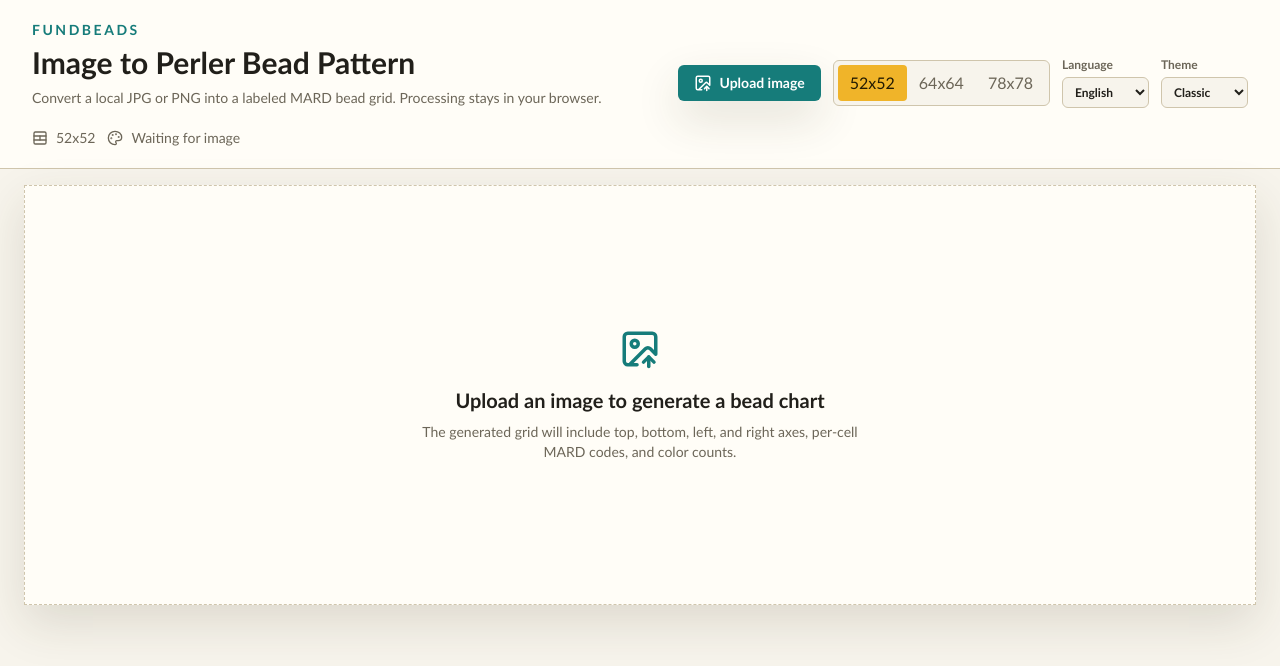
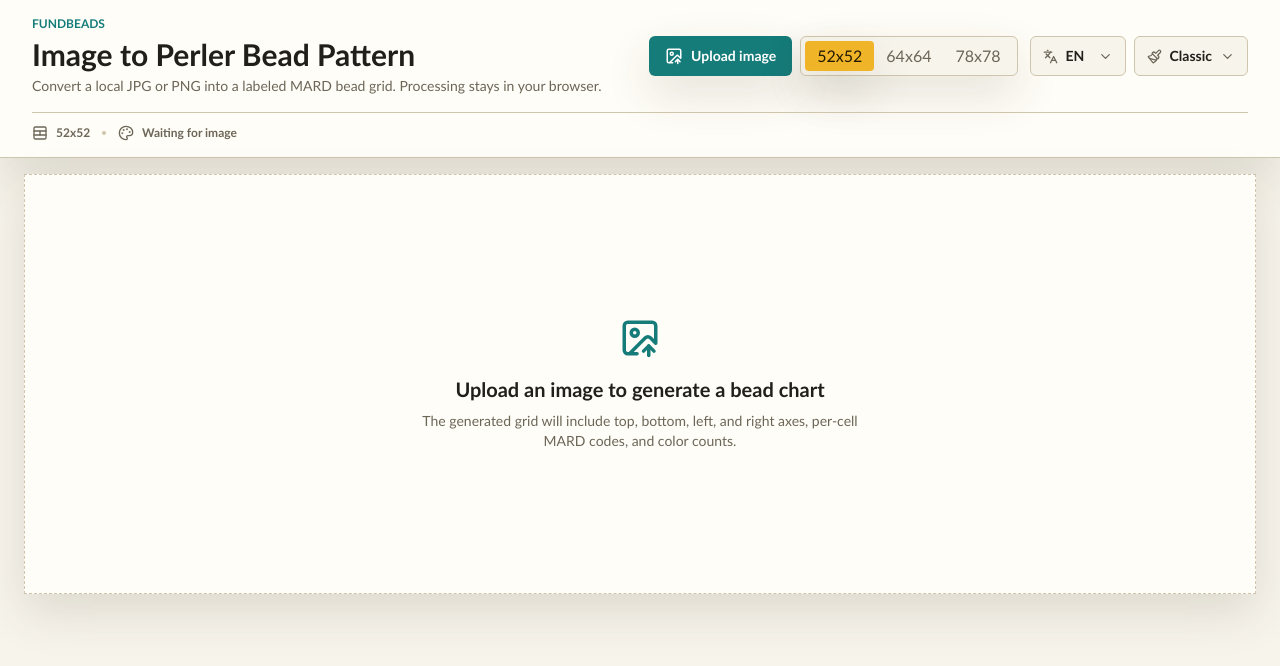
Before and after one commit to vendettar/fundbeads, a React (Vite) app in the folder frontend/: page / in a window 1280 px wide. Shown: the top 666 px of the page. Built offline with nearby package versions, Linux system fonts and the light colour scheme.

Commit message:
Polish homepage control layout

```diff
--- a/frontend/src/App.tsx
+++ b/frontend/src/App.tsx
@@ -1,5 +1,5 @@
-import { ImageUp, Loader2, Palette, TableCellsSplit, ZoomIn, ZoomOut } from "lucide-react";
-import type { ChangeEvent } from "react";
+import { ChevronDown, ImageUp, Languages, Loader2, Paintbrush, Palette, TableCellsSplit, ZoomIn, ZoomOut } from "lucide-react";
+import type { ChangeEvent, ReactNode } from "react";
 import { useCallback, useEffect, useMemo, useRef, useState } from "react";
 
 import { locales, normalizeLocale, useI18n } from "./i18n";
@@ -83,95 +83,100 @@ export function App() {
 
   return (
     <main className="min-h-screen bg-background text-foreground">
-      <section className="border-b border-border bg-card">
-        <div className="mx-auto flex max-w-7xl flex-col gap-5 px-4 py-5 sm:px-6 lg:px-8">
-          <div className="flex flex-col gap-4 lg:flex-row lg:items-end lg:justify-between">
-            <div>
-              <p className="text-sm font-semibold uppercase tracking-[0.18em] text-primary">{t("appName")}</p>
-              <h1 className="mt-1 text-3xl font-semibold">{t("title")}</h1>
-              <p className="mt-2 max-w-2xl text-sm text-muted-foreground">{t("subtitle")}</p>
+      <section className="border-b border-border bg-card shadow-panel">
+        <div className="mx-auto flex max-w-7xl flex-col gap-4 px-4 py-4 sm:px-6 lg:px-8">
+          <div className="flex flex-col gap-4 xl:flex-row xl:items-center xl:justify-between">
+            <div className="min-w-0">
+              <p className="text-xs font-bold uppercase text-primary">{t("appName")}</p>
+              <h1 className="mt-1 text-2xl font-semibold sm:text-3xl">{t("title")}</h1>
+              <p className="mt-1 max-w-2xl text-sm text-muted-foreground">{t("subtitle")}</p>
             </div>
-            <div className="flex flex-wrap items-center gap-3">
-              <label className="inline-flex cursor-pointer items-center gap-2 rounded-md bg-primary px-4 py-2 text-sm font-semibold text-primary-foreground shadow-panel">
+
+            <div className="flex flex-col gap-3 lg:flex-row lg:items-center xl:justify-end">
+              <div className="flex flex-wrap items-center gap-2">
+                <label className="inline-flex h-10 cursor-pointer items-center gap-2 rounded-md bg-primary px-4 text-sm font-bold text-primary-foreground shadow-panel transition hover:opacity-95">
                   <ImageUp size={18} />
                   {t("uploadImage")}
                   <input id="image-upload" className="sr-only" type="file" accept="image/png,image/jpeg" onChange={onFileChange} />
                 </label>
-              <div className="inline-flex rounded-md border border-border bg-background p-1">
+                <div className="inline-flex h-10 rounded-md border border-border bg-background p-1 shadow-panel">
                   {gridSizes.map((size) => (
                     <button
                       key={size}
                       type="button"
                       onClick={() => void onGridSizeChange(size)}
-                    className={`rounded px-3 py-1.5 text-sm font-semibold ${
-                      gridSize === size ? "bg-secondary text-secondary-foreground" : "text-muted-foreground hover:bg-muted"
+                      className={`rounded px-3 text-sm font-bold transition ${
+                        gridSize === size ? "bg-secondary text-secondary-foreground shadow-panel" : "text-muted-foreground hover:bg-muted"
                       }`}
                     >
                       {size}x{size}
                     </button>
                   ))}
                 </div>
-              <label className="grid gap-1 text-xs font-semibold text-muted-foreground">
-                {t("language")}
-                <select
+              </div>
+
+              <div className="flex flex-wrap items-center gap-2">
+                <PreferenceSelect
+                  label={t("language")}
+                  icon={<Languages size={15} />}
                   value={locale}
-                  onChange={(event) => {
-                    const nextLocale = normalizeLocale(event.target.value);
+                  onChange={(value) => {
+                    const nextLocale = normalizeLocale(value);
                     if (nextLocale) {
                       setLocale(nextLocale);
                     }
                   }}
-                  className="rounded-md border border-border bg-background px-2 py-1.5 text-sm font-semibold text-foreground"
-                >
-                  {locales.map((nextLocale) => (
-                    <option key={nextLocale.id} value={nextLocale.id}>
-                      {nextLocale.label}
-                    </option>
-                  ))}
-                </select>
-              </label>
-              <label className="grid gap-1 text-xs font-semibold text-muted-foreground">
-                {t("theme")}
-                <select
+                  options={locales.map((nextLocale) => ({ value: nextLocale.id, label: nextLocale.label, displayLabel: nextLocale.shortLabel }))}
+                />
+                <PreferenceSelect
+                  label={t("theme")}
+                  icon={<Paintbrush size={15} />}
                   value={theme}
-                  onChange={(event) => {
-                    const nextTheme = normalizeTheme(event.target.value);
+                  onChange={(value) => {
+                    const nextTheme = normalizeTheme(value);
                     if (nextTheme) {
                       setTheme(nextTheme);
                     }
                   }}
-                  className="rounded-md border border-border bg-background px-2 py-1.5 text-sm font-semibold text-foreground"
-                >
-                  {themes.map((nextTheme) => (
-                    <option key={nextTheme.id} value={nextTheme.id}>
-                      {themeLabel(nextTheme.id)}
-                    </option>
-                  ))}
-                </select>
-              </label>
+                  options={themes.map((nextTheme) => ({ value: nextTheme.id, label: themeLabel(nextTheme.id) }))}
+                />
+              </div>
             </div>
           </div>
 
-          <div className="flex flex-wrap items-center gap-3 text-sm text-muted-foreground">
-            <span className="inline-flex items-center gap-2">
+          <div className="flex min-w-0 flex-wrap items-center gap-x-3 gap-y-1 border-t border-border pt-3 text-xs font-semibold text-muted-foreground" aria-live="polite">
+            <span className="inline-flex min-w-0 items-center gap-2">
               <TableCellsSplit size={16} />
               {pattern ? `${pattern.size}x${pattern.size}` : `${gridSize}x${gridSize}`}
             </span>
-            <span className="inline-flex items-center gap-2">
+            <span className="h-1 w-1 rounded-full bg-border" />
+            <span className="inline-flex min-w-0 items-center gap-2">
               <Palette size={16} />
               {pattern
                 ? t("headerStats", { colors: formatNumber(pattern.usage.length), total: formatNumber(pattern.totalBeads) })
                 : t("waitingForImage")}
             </span>
-            {fileName ? <span className="truncate">{fileName}</span> : null}
+            {fileName ? (
+              <>
+                <span className="h-1 w-1 rounded-full bg-border" />
+                <span className="max-w-full truncate sm:max-w-xs">{fileName}</span>
+              </>
+            ) : null}
             {isProcessing ? (
+              <>
+                <span className="h-1 w-1 rounded-full bg-border" />
                 <span className="inline-flex items-center gap-2 text-primary">
                   <Loader2 className="animate-spin" size={16} />
                   {t("processing")}
                 </span>
+              </>
             ) : null}
           </div>
-          {errorKey ? <p className="rounded-md border border-destructive bg-card px-3 py-2 text-sm text-destructive">{t(errorKey)}</p> : null}
+          {errorKey ? (
+            <p role="alert" className="rounded-md border border-destructive bg-background px-3 py-2 text-sm font-semibold text-destructive">
+              {t(errorKey)}
+            </p>
+          ) : null}
         </div>
       </section>
 
@@ -180,6 +185,50 @@ export function App() {
         {pattern ? <ColorSummary pattern={pattern} /> : null}
       </section>
     </main>
+  );
+}
+
+type SelectOption = {
+  value: string;
+  label: string;
+  displayLabel?: string;
+};
+
+function PreferenceSelect({
+  label,
+  icon,
+  value,
+  options,
+  onChange,
+}: {
+  label: string;
+  icon: ReactNode;
+  value: string;
+  options: SelectOption[];
+  onChange: (value: string) => void;
+}) {
+  const selectedOption = options.find((option) => option.value === value);
+  const selectedLabel = selectedOption?.displayLabel ?? selectedOption?.label ?? value;
+
+  return (
+    <label className="relative inline-flex h-10 cursor-pointer items-center gap-2 rounded-md border border-border bg-background px-3 text-sm font-semibold text-foreground transition hover:bg-muted focus-within:ring-2 focus-within:ring-ring">
+      <span className="pointer-events-none text-muted-foreground">{icon}</span>
+      <span className="sr-only">{label}</span>
+      <span className="pointer-events-none min-w-6 max-w-24 truncate">{selectedLabel}</span>
+      <select
+        value={value}
+        aria-label={label}
+        onChange={(event) => onChange(event.target.value)}
+        className="absolute inset-0 h-full w-full cursor-pointer opacity-0"
+      >
+        {options.map((option) => (
+          <option key={option.value} value={option.value}>
+            {option.label}
+          </option>
+        ))}
+      </select>
+      <ChevronDown className="pointer-events-none text-muted-foreground" size={15} />
+    </label>
   );
 }
 
--- a/frontend/src/styles.css
+++ b/frontend/src/styles.css
@@ -1,7 +1,12 @@
 @import "tailwindcss";
 @import "./design-theme.generated.css";
 
+:root {
+  color-scheme: light;
+}
+
 :root[data-theme="midnight"] {
+  color-scheme: dark;
   --beads-background: #111318;
   --beads-foreground: #f4efe6;
   --beads-card: #1b2028;
@@ -130,3 +135,8 @@ input,
 textarea {
   font: inherit;
 }
+
+select option {
+  background: var(--beads-card);
+  color: var(--beads-foreground);
+}
```
Lines whose indentation alone changed are shown as unchanged.
